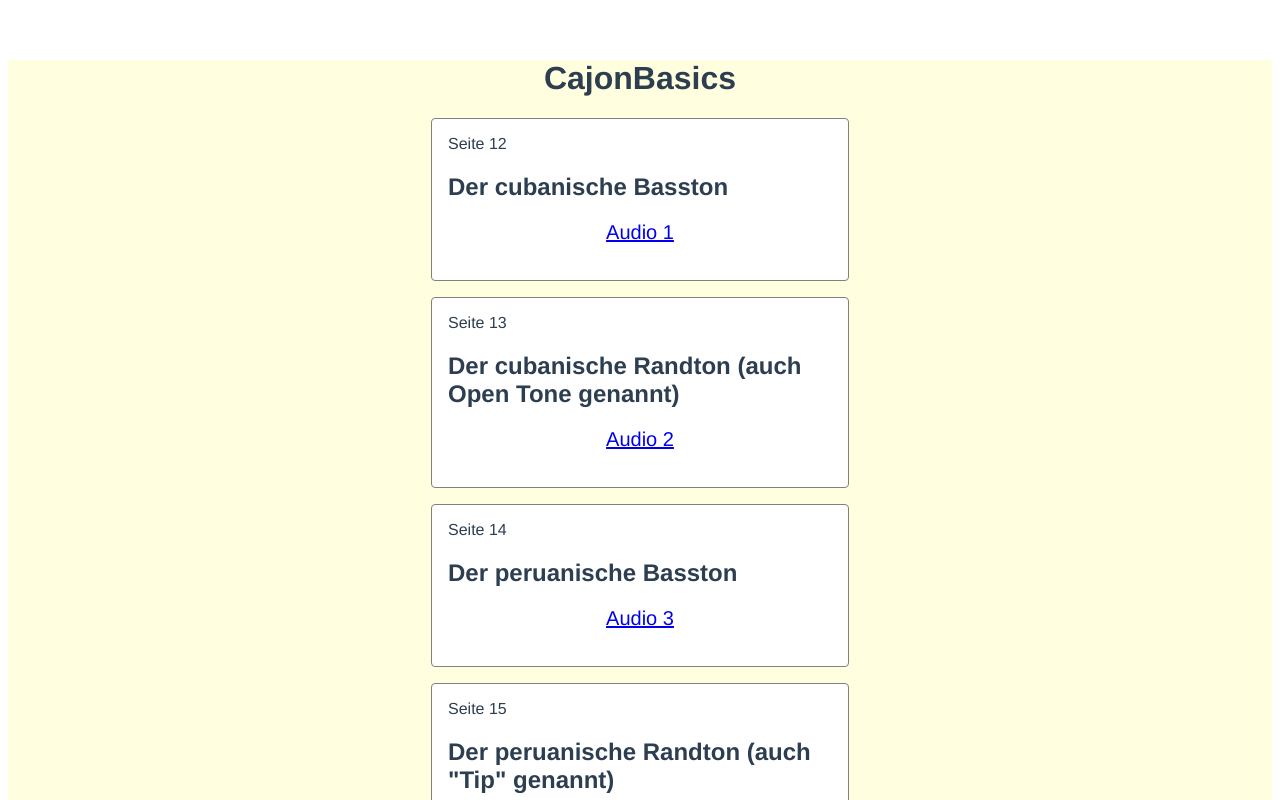
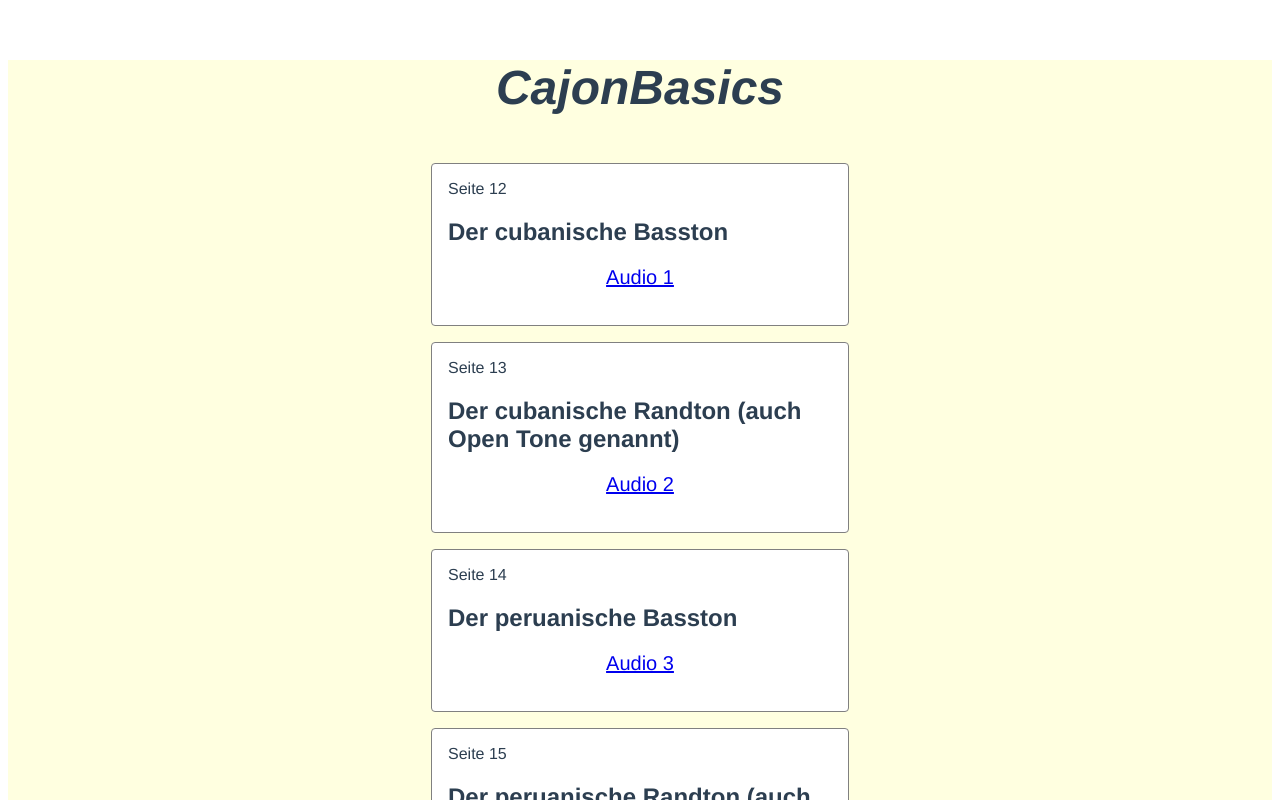
Before and after one commit to paulroho/CajonBasics, a Vue app: page / in a window 1280 px wide. Shown: the top 800 px of the page. Built offline with nearby package versions, Linux system fonts and the light colour scheme.

Commit message:
add book-title component

```diff
--- a/src/App.vue
+++ b/src/App.vue
@@ -1,5 +1,5 @@
 <template>
-  <Book :data="CajonBasicsStructure"></Book>
+  <book :data="CajonBasicsStructure"></book>
 </template>
 
 <script>
--- a/src/components/Book.vue
+++ b/src/components/Book.vue
@@ -1,15 +1,17 @@
 <template>
   <div class="book">
-    <h1>{{ data.title }}</h1>
+    <book-title :text="data.title"></book-title>
     <page v-for="page in data.pages" :key="page.number" v-bind="page"></page>
   </div>
 </template>
 
 <script>
 import Page from "./Page.vue";
+import BookTitle from "./BookTitle.vue";
+
 export default {
   name: "book",
-  components: { Page },
+  components: { BookTitle, Page },
   props: {
     data: Object,
   },
--- /dev/null
+++ b/src/components/BookTitle.vue
@@ -0,0 +1,20 @@
+<template>
+  <p class="title">{{ text }}</p>
+</template>
+
+<script>
+export default {
+  name: "book-title",
+  props: {
+    text: String,
+  },
+};
+</script>
+
+<style scoped>
+p {
+  font-size: 3rem;
+  font-weight: bold;
+  font-style: italic;
+}
+</style>
```
